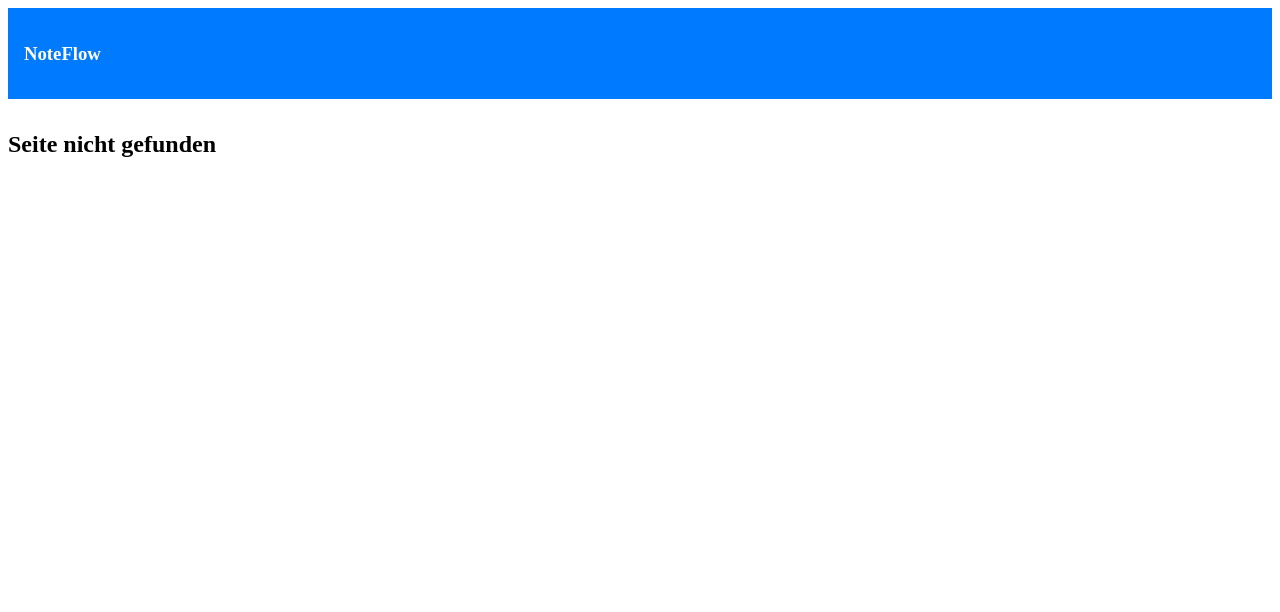
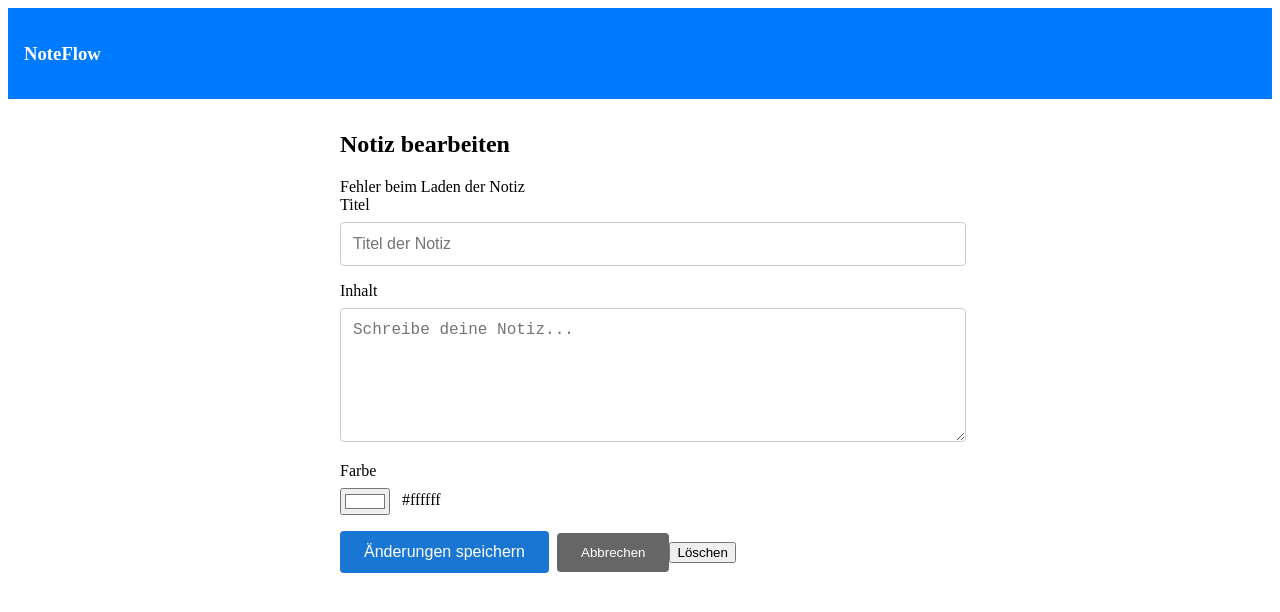
Before and after one commit to youssefbenihoud/note-taker-mern, a React (Vite) app in the folder frontend/: page /notes/1/edit in a window 1280 px wide. Shown: the top 612 px of the page. Built offline with nearby package versions, Linux system fonts and the light colour scheme; no server answers; sample sign-in values are in the browser's storage.

Commit message:
feat(frontend): add edit and delete note functionality

```diff
--- a/frontend/src/App.css
+++ b/frontend/src/App.css
@@ -191,3 +191,24 @@
   border-radius: 4px;
   cursor: pointer;
 }
+
+/* Edit Note */
+
+.card-footer {
+  margin-top: 0.75rem;
+  text-align: right;
+}
+
+.card-footer button {
+  background: #1976d2;
+  color: white;
+  border: none;
+  padding: 0.25rem 0.5rem;
+  border-radius: 4px;
+  font-size: 0.85rem;
+  cursor: pointer;
+}
+
+.card-footer button:hover {
+  background: #1565c0;
+}
--- a/frontend/src/App.jsx
+++ b/frontend/src/App.jsx
@@ -5,6 +5,7 @@ import Login from './pages/Login.jsx';
 import Register from './pages/Register.jsx';
 import Dashboard from './pages/Dashboard.jsx';
 import CreateNote from './pages/CreateNote.jsx';
+import EditNote from './pages/EditNote.jsx';
 import NotFound from './pages/NotFound.jsx';
 import PrivateRoute from './components/PrivateRoute.jsx';
 import Navbar from './components/Navbar.jsx';
@@ -36,6 +37,14 @@ function App() {
                 </PrivateRoute>
         }
           />
+          <Route
+            path="/notes/:id/edit"
+            element={
+            <PrivateRoute>
+            <EditNote />
+            </PrivateRoute>
+      }
+            />
             <Route path="*" element={<NotFound />} />
           </Routes>
         </main>
--- a/frontend/src/components/NoteCard.jsx
+++ b/frontend/src/components/NoteCard.jsx
@@ -1,6 +1,8 @@
 // frontend/src/components/NoteCard.js
 
 import React from 'react';
+// frontend/src/components/NoteCard.js
+
 import { useNavigate } from 'react-router-dom';
 
 function NoteCard({ note }) {
@@ -15,6 +17,16 @@ function NoteCard({ note }) {
       <h3>{note.title}</h3>
       <p>{note.content.substring(0, 100)}{note.content.length > 100 ? '...' : ''}</p>
       <small>{new Date(note.createdAt).toLocaleDateString()}</small>
+      <div className="card-footer">
+        <button
+          onClick={(e) => {
+            e.stopPropagation();
+            navigate(`/notes/${note._id}/edit`);
+          }}
+        >
+          Bearbeiten
+        </button>
+      </div>
     </div>
   );
 }
--- /dev/null
+++ b/frontend/src/pages/EditNote.jsx
@@ -0,0 +1,128 @@
+// frontend/src/pages/EditNote.js
+
+import React, { useState, useEffect } from 'react';
+import { api } from '../utils/api';
+import { useNavigate, useParams } from 'react-router-dom';
+
+function EditNote() {
+  const navigate = useNavigate();
+  const { id } = useParams();
+  const [formData, setFormData] = useState({
+    title: '',
+    content: '',
+    color: '#ffffff',
+  });
+  const [error, setError] = useState('');
+  const [loading, setLoading] = useState(false);
+
+  // Lade die Notiz beim Start
+  useEffect(() => {
+    const fetchNote = async () => {
+      try {
+        const res = await api.get(`/notes/${id}`);
+        setFormData(res.data.data); // Anpassung an Backend-Response
+      } catch (err) {
+        setError(err.response?.data?.message || 'Fehler beim Laden der Notiz');
+        if (err.response?.status === 404 || err.response?.status === 403) {
+          navigate('/dashboard');
+        }
+      }
+    };
+
+    fetchNote();
+  }, [id, navigate]);
+
+  const handleChange = (e) => {
+    setFormData({ ...formData, [e.target.name]: e.target.value });
+  };
+
+  const handleSubmit = async (e) => {
+    e.preventDefault();
+    setError('');
+    setLoading(true);
+
+    if (!formData.title || !formData.content) {
+      setError('Titel und Inhalt sind erforderlich');
+      setLoading(false);
+      return;
+    }
+
+    try {
+      await api.put(`/notes/${id}`, formData);
+      navigate('/dashboard');
+    } catch (err) {
+      setError(err.response?.data?.message || 'Fehler beim Speichern');
+    } finally {
+      setLoading(false);
+    }
+  };
+
+  const handleDelete = async () => {
+    if (window.confirm('Bist du sicher, dass du diese Notiz löschen möchtest?')) {
+      try {
+        await api.delete(`/notes/${id}`);
+        navigate('/dashboard');
+      } catch (err) {
+        setError('Fehler beim Löschen der Notiz');
+      }
+    }
+  };
+
+  return (
+    <div className="create-note">
+      <h2>Notiz bearbeiten</h2>
+      {error && <div className="error">{error}</div>}
+
+      <form onSubmit={handleSubmit}>
+        <div>
+          <label>Titel</label>
+          <input
+            type="text"
+            name="title"
+            value={formData.title}
+            onChange={handleChange}
+            placeholder="Titel der Notiz"
+            required
+          />
+        </div>
+
+        <div>
+          <label>Inhalt</label>
+          <textarea
+            name="content"
+            value={formData.content}
+            onChange={handleChange}
+            rows="6"
+            placeholder="Schreibe deine Notiz..."
+            required
+          />
+        </div>
+
+        <div>
+          <label>Farbe</label>
+          <input
+            type="color"
+            name="color"
+            value={formData.color}
+            onChange={handleChange}
+          />
+          <span> {formData.color} </span>
+        </div>
+
+        <div className="form-actions">
+          <button type="submit" disabled={loading}>
+            {loading ? 'Wird gespeichert...' : 'Änderungen speichern'}
+          </button>
+          <button type="button" className="btn-cancel" onClick={() => navigate('/dashboard')}>
+            Abbrechen
+          </button>
+          <button type="button" className="btn-delete" onClick={handleDelete}>
+            Löschen
+          </button>
+        </div>
+      </form>
+    </div>
+  );
+}
+
+export default EditNote;
```
